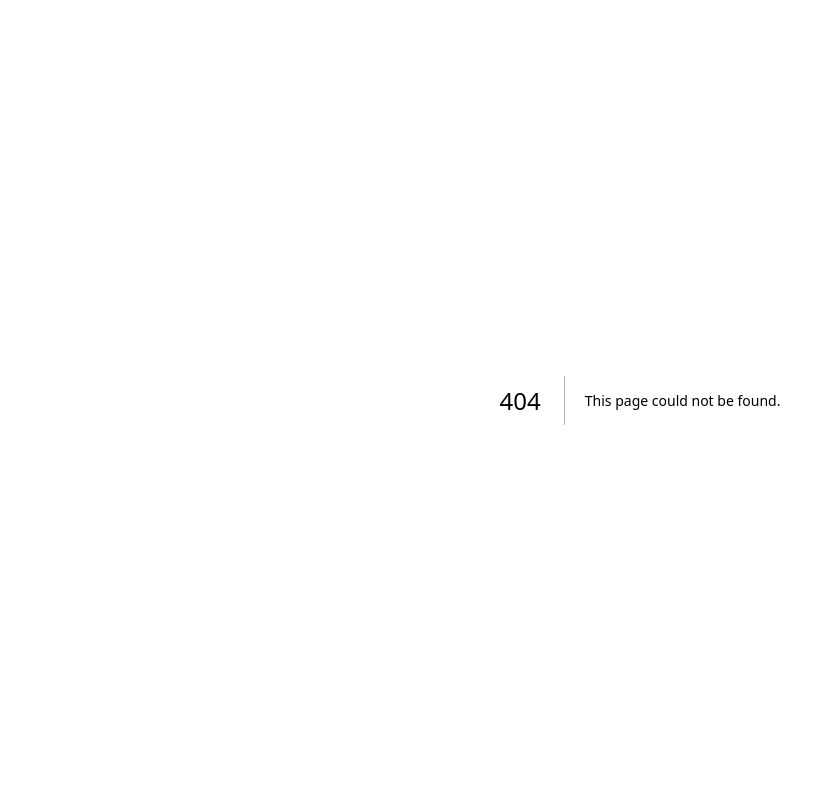
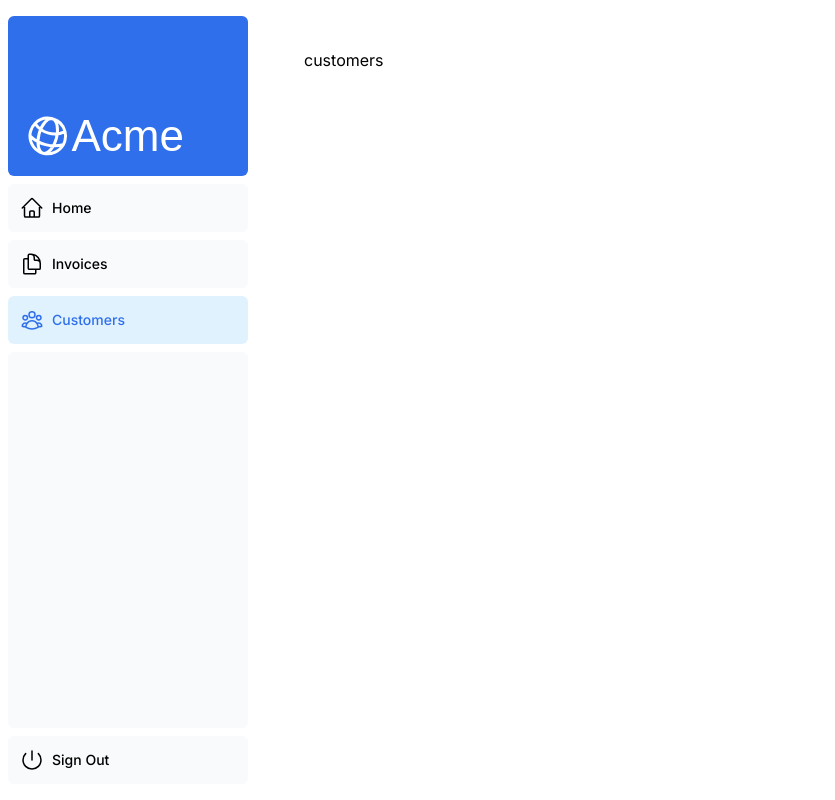
Before and after one commit to gaowei1012/nextjs-dashboard, a Next.js app: page /dashboard/customers in a window 1280 px wide. Before the commit this address had no page. Shown: the whole page, without its empty margins (0-835 px from the left). Built offline with nearby package versions, Linux system fonts and the light colour scheme; a web font is replaced by a local one.

Commit message:
feat: 新建页面补齐

```diff
--- /dev/null
+++ b/app/dashboard/customers/page.tsx
@@ -0,0 +1,3 @@
+export default function Customers() {
+  return <div>customers</div>
+}
--- /dev/null
+++ b/app/dashboard/invoices/page.tsx
@@ -0,0 +1,3 @@
+export default function Invoices() {
+  return <div>invoices</div>
+}
--- /dev/null
+++ b/app/dashboard/loading.tsx
@@ -0,0 +1,5 @@
+import DashboardSkeleton from "@/app/ui/skeletons"
+
+export default function Loading() {
+  return <DashboardSkeleton />
+}
```
